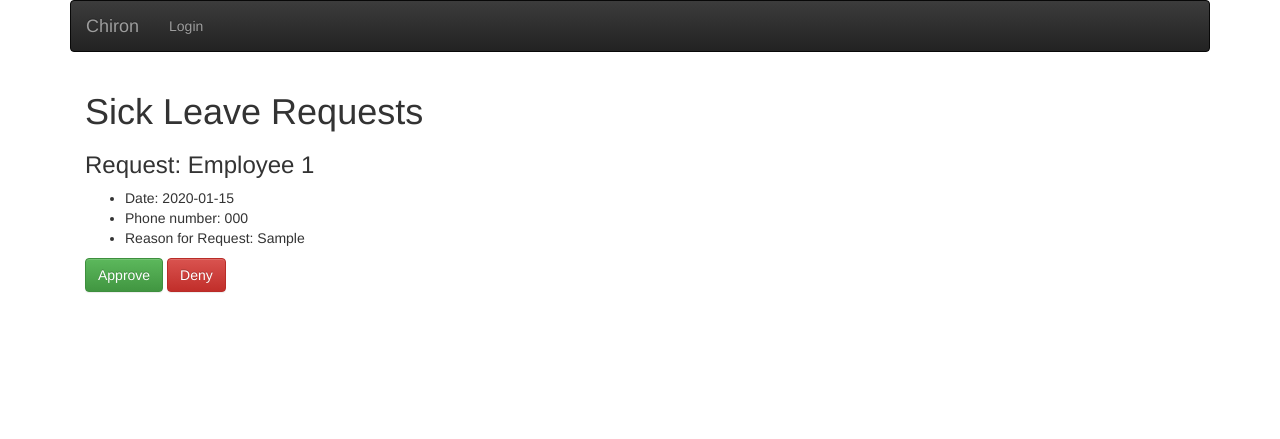
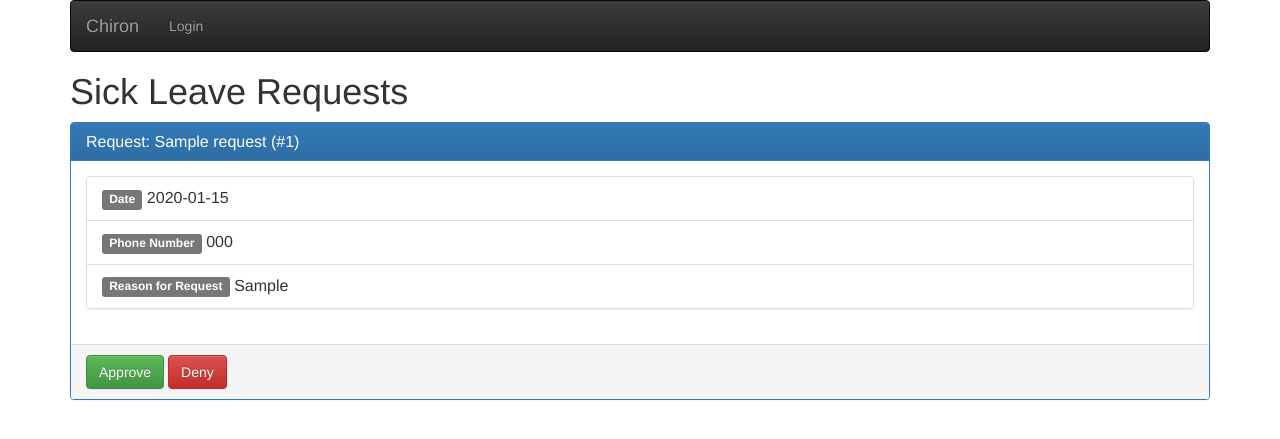
Before and after one commit to JosephSpearritt/chiron, a Flask app: template chiron/templates/dashboard.html in a window 1280 px wide. Shown: the top 439 px of the page. Run offline with Flask 2, Linux system fonts and the light colour scheme; the template is opened without the code that fills it: values that come from a table or form of the project are taken from there, others are empty; tables that the repository leaves empty hold one stand-in row (values such as "Sample post"); some libraries are stand-ins or nearby versions.

Commit message:
Add name to LeaveRequest, css changes

```diff
--- a/chiron/models.py
+++ b/chiron/models.py
@@ -40,13 +40,15 @@ class LeaveRequest(db.Model):
 
     id = db.Column(db.Integer, primary_key=True)
     employee_id = db.Column(db.Integer)
+    employee_name = db.Column(db.String)
     employee_phone = db.Column(db.String)
     date = db.Column(db.Date)
     leave_reason = db.Column(db.String)
     status = db.Column(db.Integer)
 
-    def __init__(self, employee_id, employee_phone="None", leave_reason="No Reason", date=None, status=0):
+    def __init__(self, employee_id, employee_name="None", employee_phone="None", leave_reason="No Reason", date=None, status=0):
         self.employee_id = employee_id
+        self.employee_name = employee_name
         self.employee_phone = employee_phone
         self.leave_reason = leave_reason
         self.date = date
--- a/chiron/static/styles.css
+++ b/chiron/static/styles.css
@@ -6,3 +6,7 @@ div.input-group {
 .form-control {
     max-width: 200px;
 }
+
+.bigtxt {
+    font-size: 12pt;
+}
--- a/chiron/templates/dashboard.html
+++ b/chiron/templates/dashboard.html
@@ -3,15 +3,21 @@
 {% block body %}
     <h1>Sick Leave Requests</h1>
     {% for req in reqs %}
-        <div class="leaverequest">
-            <h3>Request: Employee {{ req.employee_id }}</h3>
-            <ul class="leaveinfo">
-                <li>Date: {{ req.date }}</li>
-                <li>Phone number: {{ req.employee_phone }}</li>
-                <li>Reason for Request: {{ req.leave_reason }}</li>
-            </ul>
+        <div class="panel panel-primary">
+          <div class="panel-heading">
+            <h3 class="panel-title">Request: {{ req.employee_name }} (#{{ req.employee_id }})</h3>
+          </div>
+          <div class="panel-body">
+            <div class="list-group">
+                <div class="list-group-item"><div class="bigtxt"><span class="label label-default">Date</span> {{ req.date }}</div></div>
+                <div class="list-group-item"><div div class="bigtxt"><span class="label label-default">Phone Number</span> {{ req.employee_phone }}</div></div>
+                <div class="list-group-item"><div div class="bigtxt"><span class="label label-default">Reason for Request</span> {{ req.leave_reason }}</div></div>
+            </div>
+          </div>
+        <div class="panel-footer">
+            <a class="btn btn-success" href="{{ url_for('approve_request', reqid=req.id) }}">Approve</a>
+        <a class="btn btn-danger" href="{{ url_for('deny_request', reqid=req.id) }}">Deny</a>
+          </div>
         </div>
-        <a class="btn btn-success" href="{{ url_for('approve_request', reqid=req.id) }}">Approve</a>
-        <a class="btn btn-danger" href="{{ url_for('deny_request', reqid=req.id) }}">Deny</a>
     {% endfor %}
 {% endblock %}
--- a/chiron/templates/layout.html
+++ b/chiron/templates/layout.html
@@ -4,18 +4,8 @@
 <link rel="stylesheet" href="https://maxcdn.bootstrapcdn.com/bootstrap/3.3.6/css/bootstrap-theme.min.css" integrity="sha384-fLW2N01lMqjakBkx3l/M9EahuwpSfeNvV63J5ezn3uZzapT0u7EYsXMjQV+0En5r" crossorigin="anonymous">
 <link rel=stylesheet type=text/css href="{{ url_for('static', filename='styles.css') }}">
 <div class="container">
-{#    <div class="navbar navbar-inverse">#}
-{#         <ul class="nav navbar-nav">#}
-{#            {% if current_user.is_authenticated %}#}
-{#                <li role="presentation"><a href="{{ url_for('logout') }}">Logout</a></li>#}
-{#            {% else %}#}
-{#                <li role="presentation"><a href="{{ url_for('login') }}">Login</a></li>#}
-{#            {% endif %}#}
-{#         </ul>#}
-{#    </div>#}
 <nav class="navbar navbar-inverse">
-        <div class="container">
-          <div class="navbar-header">
+        <div class="navbar-header">
             <button type="button" class="navbar-toggle collapsed" data-toggle="collapse" data-target=".navbar-collapse">
               <span class="sr-only">Toggle navigation</span>
               <span class="icon-bar"></span>
@@ -33,10 +23,8 @@
             {% endif %}
             </ul>
           </div><!--/.nav-collapse -->
-        </div>
       </nav>
-    <div class="container" id="content">
-        <div id="messages">
+    <div id="messages">
                 {% with messages = get_flashed_messages() %}
                 {% if messages %}
                     {% for message in messages %}
@@ -51,5 +39,4 @@
             </div>
 
         {% block body %}{% endblock %}
-    </div>
 </div>
--- a/manage.py
+++ b/manage.py
@@ -40,8 +40,8 @@ def make_dummy_users():
     dummyuser = User('Bob', 'iamanurse')
     db.session.add(dummyuser)
     db.session.commit()
-    dummyrequest = LeaveRequest(1234, "0412345678", "I feel bad lol", date=datetime.date.today())
-    dummyrequest2 = LeaveRequest(5678, "01189998819991197253", "Can i like go fishing it's so nice out pls", date=datetime.date.today())
+    dummyrequest = LeaveRequest(1234, "Bob Smith", "0412345678", "I feel bad lol", date=datetime.date.today())
+    dummyrequest2 = LeaveRequest(5678, "Tanda McHackathon", "01189998819991197253", "Can i like go fishing it's so nice out pls", date=datetime.date.today())
     db.session.add(dummyrequest)
     db.session.add(dummyrequest2)
     db.session.commit()
```
